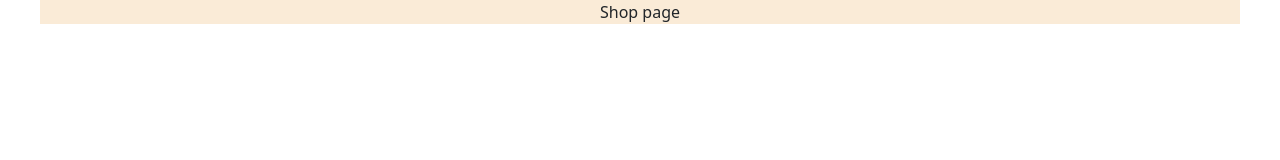
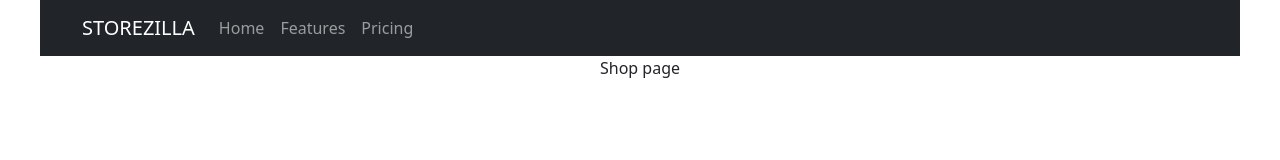
Before and after one commit to denvysotskyi/online_store_client, a React app: page / in a window 1280 px wide. Built offline with nearby package versions, Linux system fonts and the light colour scheme.

Commit message:
Added navbar

```diff
--- a/public/index.html
+++ b/public/index.html
@@ -10,13 +10,13 @@
     />
     <meta
       name="description"
-      content="Web site created using create-react-app"
+      content="Online store"
     />
     <link rel="manifest"
           href="%PUBLIC_URL%/manifest.json"
     />
     <title>
-      Online Store
+      Online shop | STOREZILLA
     </title>
   </head>
   <body>
--- a/src/components/app/App.js
+++ b/src/components/app/App.js
@@ -1,8 +1,10 @@
 import AppRouter from '../appRouter/AppRouter'
+import NavbarComponent from '../navbar/NavBar'
 import styles from './App.module.sass'
 
 const App = () => (
     <div className={styles.container}>
+      <NavbarComponent />
       <AppRouter />
     </div>
   )
--- a/src/components/app/App.module.sass
+++ b/src/components/app/App.module.sass
@@ -1,4 +1,3 @@
 .container
   width: 1200px
-  background: antiquewhite
   text-align: center
--- a/src/components/appRouter/AppRouter.js
+++ b/src/components/appRouter/AppRouter.jsx
@@ -1,16 +1,16 @@
 import { BrowserRouter as Router, Route } from 'react-router-dom'
 import { Routes } from 'react-router'
-import AdminPanelPage from '../../pages/AdminPanelPage'
-import AuthPage from '../../pages/AuthPage'
-import BasketPage from '../../pages/BasketPage'
-import DevicePage from '../../pages/DevicePage'
-import ShopPage from '../../pages/ShopPage'
+import AdminPanelPage from '../../pages/adminPanel/AdminPanelPage'
+import AuthPage from '../../pages/auth/AuthPage'
+import BasketPage from '../../pages/basket/BasketPage'
+import DevicePage from '../../pages/device/DevicePage'
+import ShopPage from '../../pages/shop/ShopPage'
 import { useContext } from 'react'
-import { UserContext } from '../../index'
+import { Context } from '../../index'
 
 const AppRouter = () => {
 
-  const { user: { _isAuth }} = useContext(UserContext)
+  const { user: { _isAuth }} = useContext(Context)
 
   return (
     <Router>
--- /dev/null
+++ b/src/components/navbar/NavBar.jsx
@@ -0,0 +1,31 @@
+import { useContext } from 'react'
+import { Context } from '../../index'
+import { Container, Navbar, Nav  } from 'react-bootstrap'
+
+const NavBar = () => {
+
+  const { user } = useContext(Context)
+
+  return (
+    <Navbar bg="dark" variant="dark">
+      <Container>
+        <Navbar.Brand href="/">
+          STOREZILLA
+        </Navbar.Brand>
+        <Nav className="me-auto">
+          <Nav.Link href="#home">
+            Home
+          </Nav.Link>
+          <Nav.Link href="#features">
+            Features
+          </Nav.Link>
+          <Nav.Link href="#pricing">
+            Pricing
+          </Nav.Link>
+        </Nav>
+      </Container>
+    </Navbar>
+  )
+}
+
+export default NavBar
--- a/src/index.js
+++ b/src/index.js
@@ -1,19 +1,19 @@
 import React, { createContext } from 'react'
 import { createRoot } from 'react-dom/client'
 import App from './components/app/App'
-import UserStore from './store/UserStore'
-import DeviceStore from './store/DeviceStore'
+import UserStore from './store/user/UserStore'
+import DeviceStore from './store/device/DeviceStore'
 import 'bootstrap/dist/css/bootstrap.min.css'
 import './index.sass'
 
-export const UserContext = createContext({})
+export const Context = createContext({})
 
 const root = createRoot(document.getElementById('root'))
 root.render(
-  <UserContext.Provider value={{
+  <Context.Provider value={{
     user: new UserStore(),
     device: new DeviceStore()
   }}>
     <App />
-  </UserContext.Provider>
+  </Context.Provider>
 )
```
Also changed, not shown: src/pages/adminPanel/AdminPanelPage.jsx (renamed from src/pages/AdminPanelPage.js), src/pages/auth/AuthPage.jsx (renamed from src/pages/AuthPage.js), src/pages/basket/BasketPage.jsx (renamed from src/pages/BasketPage.js), src/pages/device/DevicePage.jsx (renamed from src/pages/DevicePage.js), src/pages/shop/ShopPage.jsx (renamed from src/pages/ShopPage.js), src/store/device/DeviceStore.js (renamed from src/store/DeviceStore.js), src/store/user/UserStore.js (renamed from src/store/UserStore.js).
